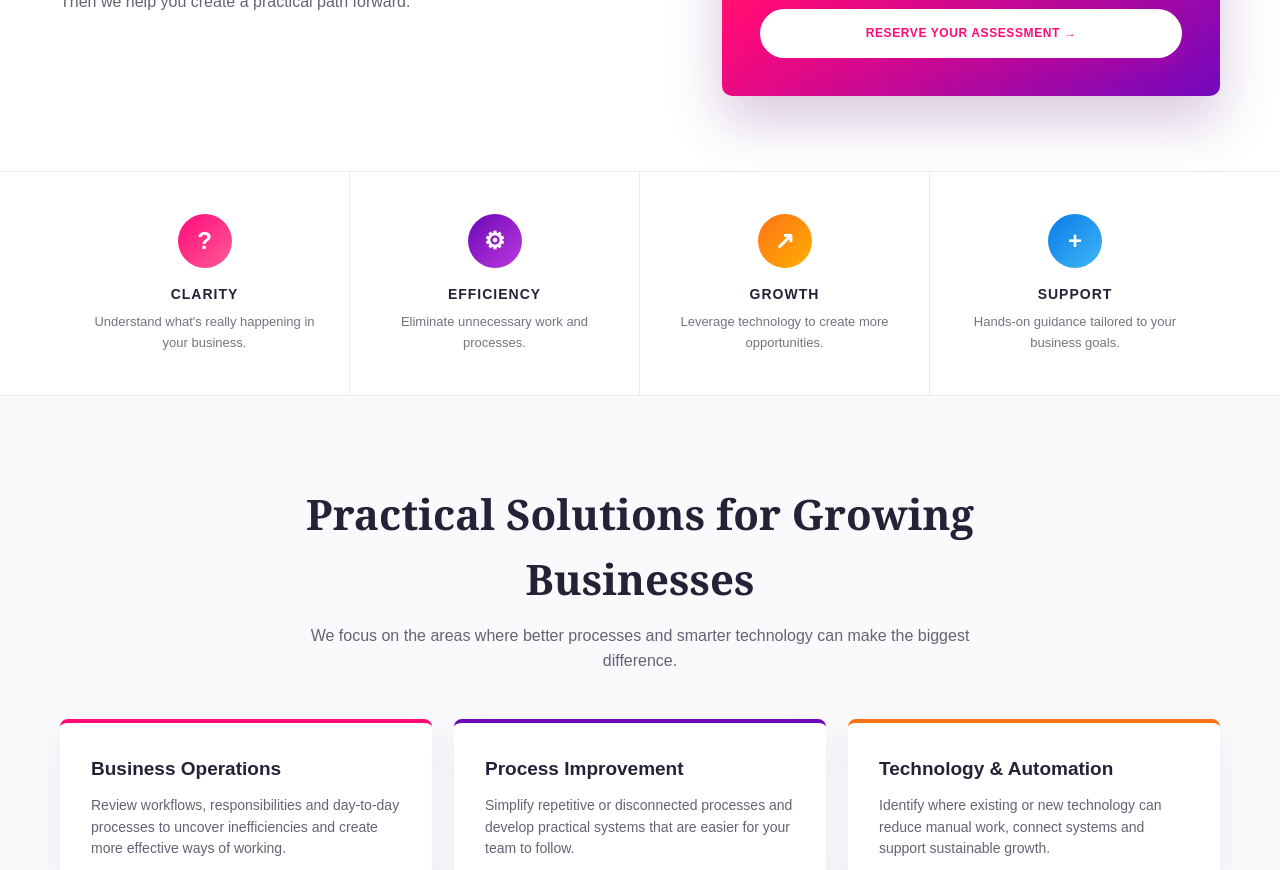
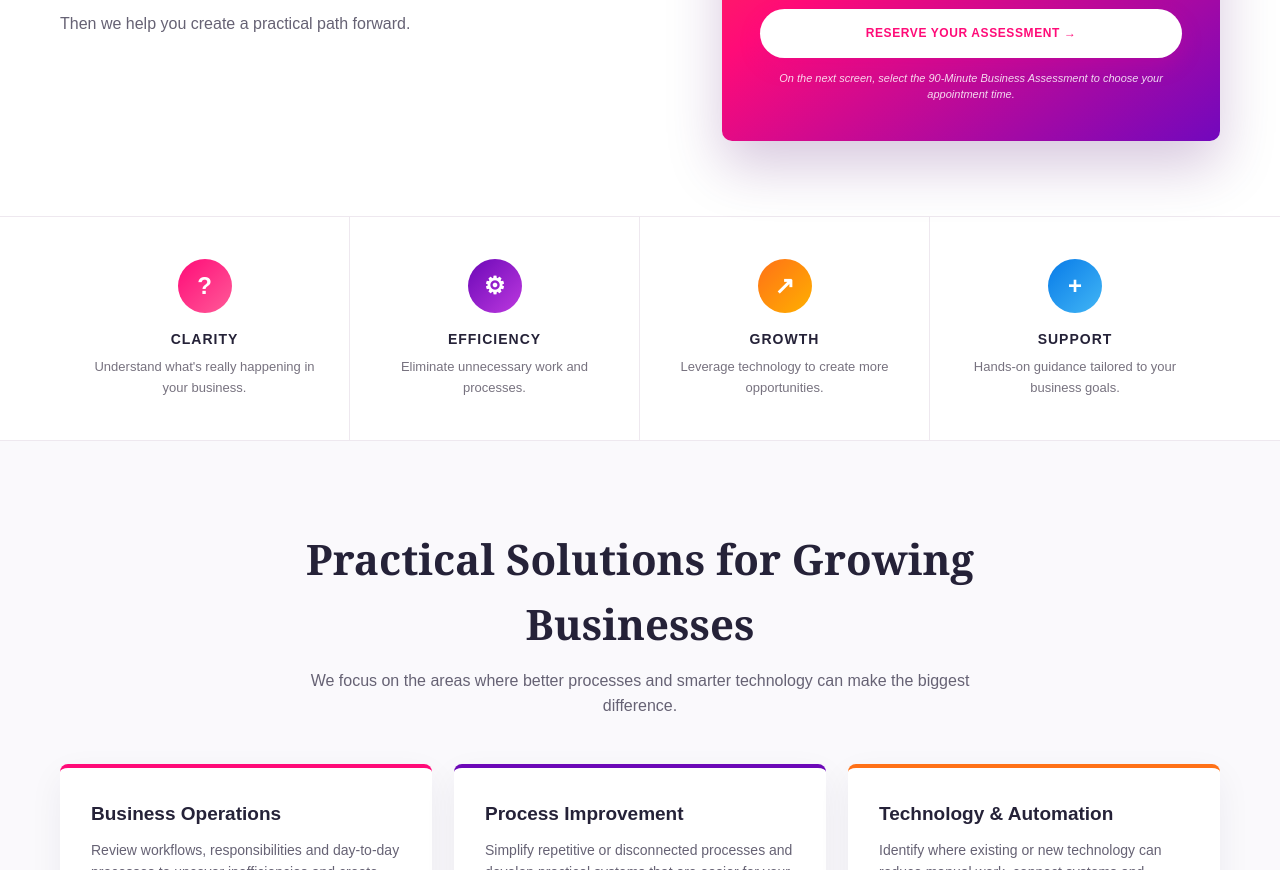
Before and after one commit to ambientigroup/ambientigroup.github.io, a plain HTML site: page index.html in a window 1280 px wide. Shown: the part 1209-2079 px from the top of the page. Drawn offline with Linux system fonts and the light colour scheme.

Commit message:
Update index.html
add a note to 90-Day Assessment to click the link

```diff
--- a/index.html
+++ b/index.html
@@ -382,6 +382,15 @@
       width: 100%;
       text-align: center;
     }
+
+.assessment-note {
+  margin-top: 12px;
+  font-size: 11px;
+  line-height: 1.5;
+  text-align: center;
+  color: rgba(255,255,255,0.85);
+  font-style: italic;
+}
 
     /* =========================
        BENEFITS
@@ -864,6 +873,10 @@
   Reserve Your Assessment →
 </a>
 
+<div class="assessment-note">
+  On the next screen, select the 90-Minute Business Assessment to choose your appointment time.
+</div>
+
       </div>
 
     </div>
```
